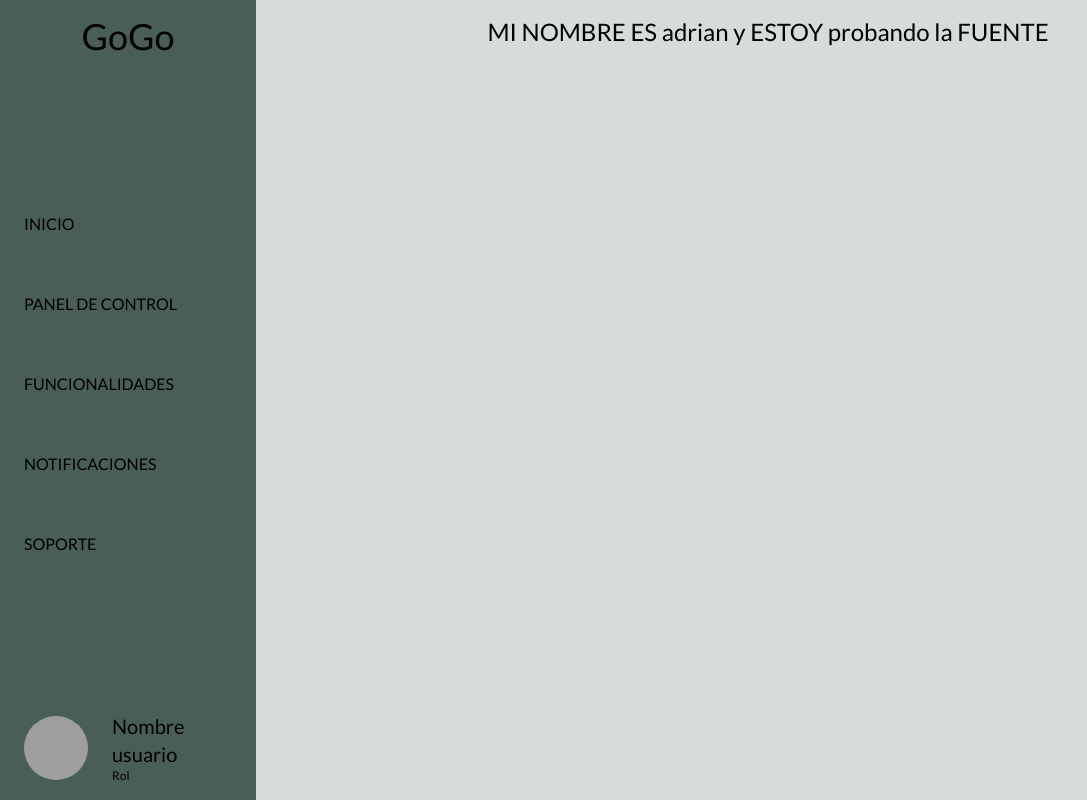
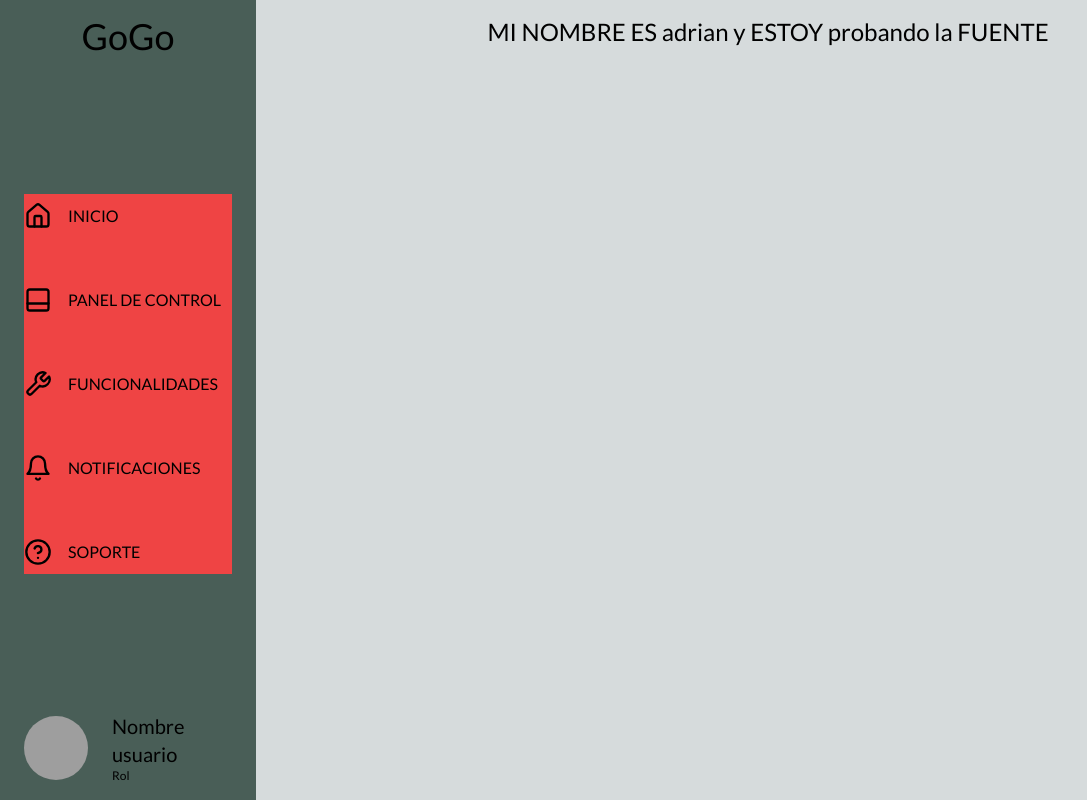
Before and after one commit to AdrianRgGit/GoGo-Front, a Next.js app: page / in a window 1280 px wide. Shown: the whole page, without its empty margins (0-1087 px from the left). Built offline with nearby package versions, Linux system fonts and the light colour scheme; grey boxes are pictures that could not be loaded.

Commit message:
archivo de ordenar clases puesto

```diff
--- a/src/app/layout.tsx
+++ b/src/app/layout.tsx
@@ -15,7 +15,7 @@ export default function RootLayout({
   return (
     <html lang="en">
       <body className="flex">
-        <div className="bg-dark-green w-1/5 h-screen fixed top-0 left-0 flex flex-col items-center py-4 justify-between p-6">
+        <div className="fixed left-0 top-0 flex h-screen w-1/5 flex-col items-center justify-between bg-dark-green p-6 py-4">
           <h1 className="text-4xl">GoGo</h1>
           <SideNav />
         </div>
--- a/src/app/page.tsx
+++ b/src/app/page.tsx
@@ -1,6 +1,6 @@
 export default function Home() {
   return (
-    <main className="text-2xl flex justify-center">
+    <main className="flex justify-center text-2xl">
       MI NOMBRE ES adrian y ESTOY probando la FUENTE
     </main>
   );
--- a/src/components/SideNav/SideNav.tsx
+++ b/src/components/SideNav/SideNav.tsx
@@ -1,16 +1,27 @@
 import React from "react";
 import ProfileNav from "./ProfileNav/ProfileNav";
 import TabNav from "./TabNav/TabNav";
+import { Bell, HelpCircle, Home, PanelBottom, Wrench } from "lucide-react";
 
 const SideNav = () => {
   return (
     <>
-      <nav className="flex flex-col gap-y-10 self-start w-full">
-        <TabNav href="#">INICIO</TabNav>
-        <TabNav href="#">PANEL DE CONTROL</TabNav>
-        <TabNav href="#">FUNCIONALIDADES</TabNav>
-        <TabNav href="#">NOTIFICACIONES</TabNav>
-        <TabNav href="#">SOPORTE</TabNav>
+      <nav className="flex w-full flex-col justify-center gap-y-10 bg-red-500">
+        <TabNav href="#" icon={<Home size={28} />}>
+          INICIO
+        </TabNav>
+        <TabNav href="#" icon={<PanelBottom size={28} />}>
+          PANEL DE CONTROL
+        </TabNav>
+        <TabNav href="#" icon={<Wrench size={28} />}>
+          FUNCIONALIDADES
+        </TabNav>
+        <TabNav href="#" icon={<Bell size={28} />}>
+          NOTIFICACIONES
+        </TabNav>
+        <TabNav href="#" icon={<HelpCircle size={28} />}>
+          SOPORTE
+        </TabNav>
       </nav>
 
       <ProfileNav />
--- a/src/components/SideNav/TabNav/TabNav.tsx
+++ b/src/components/SideNav/TabNav/TabNav.tsx
@@ -1,13 +1,14 @@
 import { tabNavProps } from "@/types/sideNav/sideNavTypes";
 import React from "react";
 
-const TabNav = ({ children, href }: tabNavProps) => {
+const TabNav = ({ children, href, icon }: tabNavProps) => {
   return (
     <a
-      className="flex-grow py-2 hover:text-yellow transition-colors duration-200"
+      className="flex flex-grow items-center gap-x-4 py-2 transition-colors duration-200 hover:text-yellow"
       href={href}
     >
-      {children}
+      {icon}
+      <p>{children}</p>
     </a>
   );
 };
--- a/src/types/sideNav/sideNavTypes.ts
+++ b/src/types/sideNav/sideNavTypes.ts
@@ -3,4 +3,5 @@ import { ReactElement } from "react";
 export interface tabNavProps {
   children: string;
   href: string;
+  icon: ReactElement;
 }
```
Also changed, not shown: 1 other file (tests, documents, lock files or other folders).
